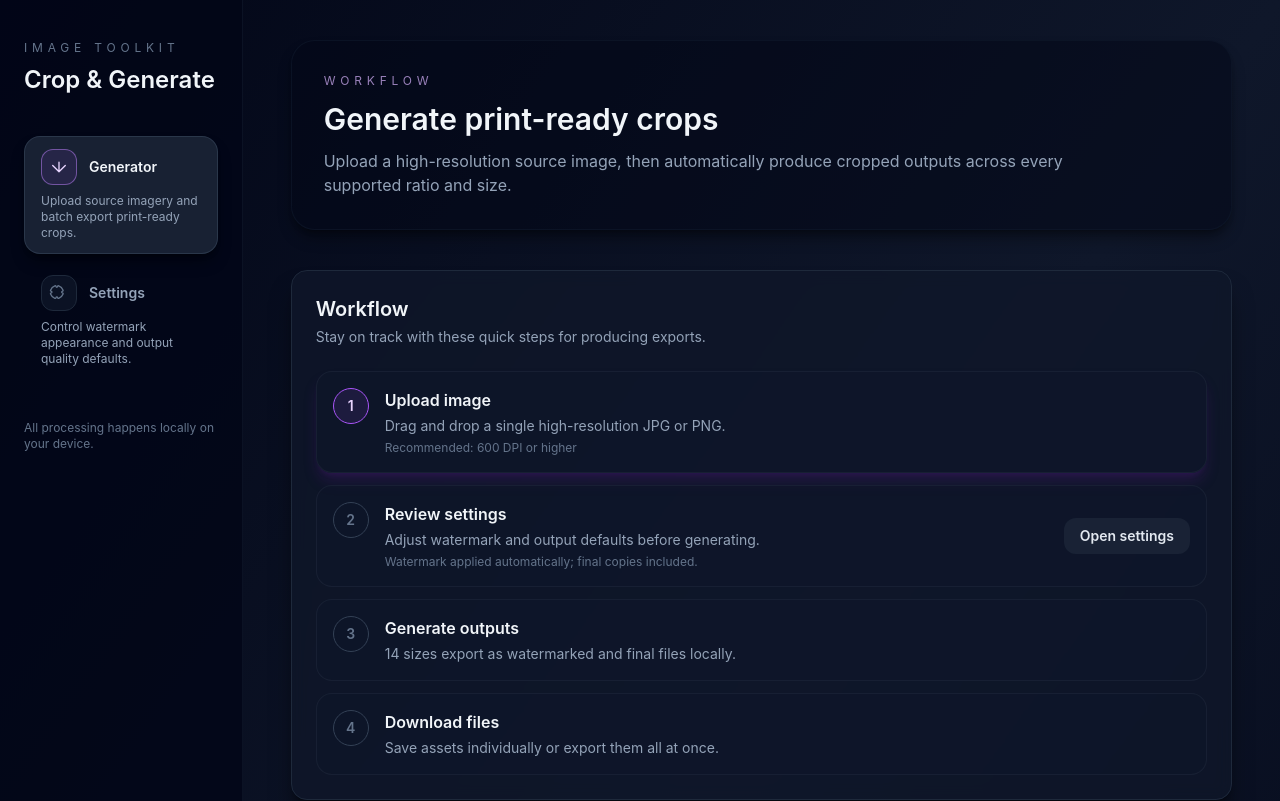
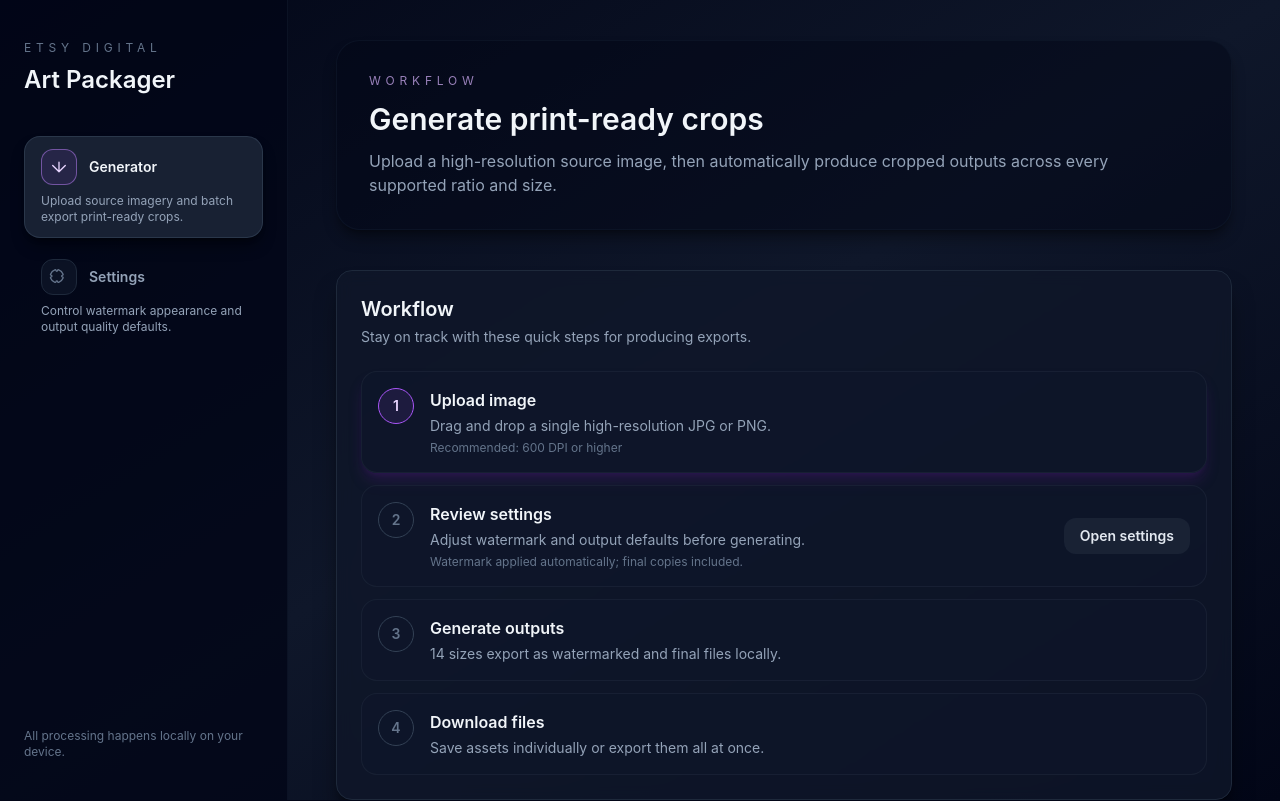
Before and after one commit to BeardedUnicorn/etsy-digital-art-packager, a React (Vite) app: page / in a window 1280 px wide. Shown: the top 801 px of the page. Built offline with nearby package versions, Linux system fonts and the light colour scheme.

Commit message:
fix(layout): lock sidebar while content scrolls
Pins the navigation panel and updates the brand header so only the generator/settings content scrolls within the viewport.

```diff
--- a/src/components/layout/SidebarLayout.tsx
+++ b/src/components/layout/SidebarLayout.tsx
@@ -19,13 +19,13 @@
 
 export function SidebarLayout({ navigation, activeId, onNavigate, children, footer }: SidebarLayoutProps) {
   return (
-    <div className={classNames('min-h-screen', theme.appGradient, theme.appBackground)}>
-      <div className="flex min-h-screen">
-        <aside className="hidden w-72 border-r border-slate-900/70 bg-slate-950/80 px-6 py-10 lg:block">
-          <div className="flex flex-col gap-10">
+    <div className={classNames('h-screen overflow-hidden', theme.appGradient, theme.appBackground)}>
+      <div className="flex h-full">
+        <aside className="hidden h-full w-72 flex-shrink-0 border-r border-slate-900/70 bg-slate-950/80 px-6 py-10 lg:block">
+          <div className="flex h-full flex-col gap-10">
             <div>
-              <div className="text-xs uppercase tracking-[0.4em] text-slate-500">Image Toolkit</div>
-              <h1 className="mt-2 text-2xl font-semibold text-slate-100">Crop & Generate</h1>
+              <div className="text-xs uppercase tracking-[0.4em] text-slate-500">Etsy Digital</div>
+              <h1 className="mt-2 text-2xl font-semibold text-slate-100">Art Packager</h1>
             </div>
 
             <nav className="flex flex-col gap-2">
@@ -71,11 +71,11 @@
           </div>
         </aside>
 
-        <main className="flex w-full flex-col">
+        <main className="flex w-full min-h-0 flex-col">
           <div className="flex items-center justify-between border-b border-slate-900/70 bg-slate-950/60 px-6 py-6 shadow-lg shadow-black/40 lg:hidden">
             <div>
-              <div className="text-xs uppercase tracking-[0.4em] text-slate-500">Image Toolkit</div>
-              <h1 className="mt-1 text-lg font-semibold text-slate-100">Crop & Generate</h1>
+              <div className="text-xs uppercase tracking-[0.4em] text-slate-500">Etsy Digital</div>
+              <h1 className="mt-1 text-lg font-semibold text-slate-100">Art Packager</h1>
             </div>
             <div className="flex gap-2">
               {navigation.map((item) => (
```
